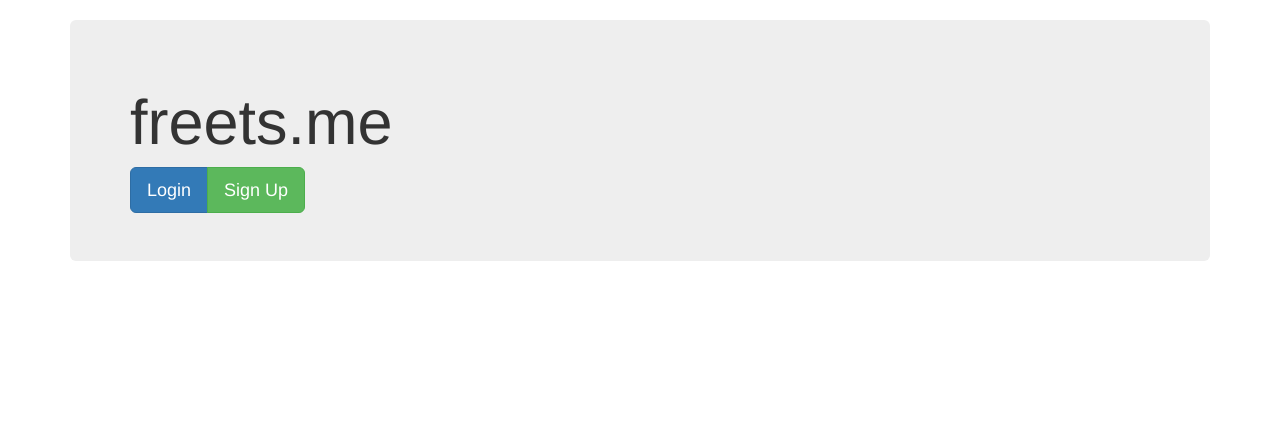
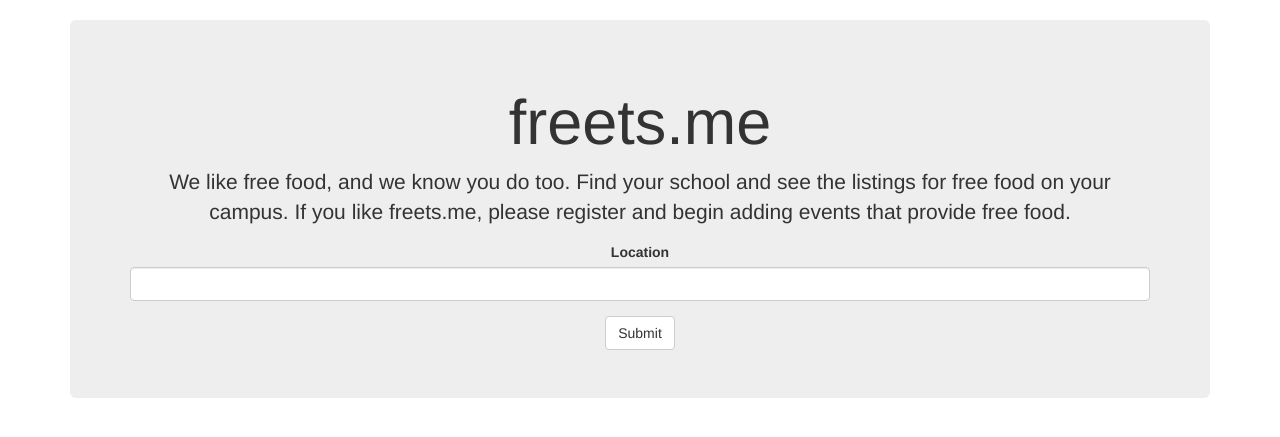
Before and after one commit to foodsnag/foodsnag-web, a Flask app: page / in a window 1280 px wide. Shown: the part 52-489 px from the top of the page. Run offline with Flask 2, Linux system fonts and the light colour scheme; some libraries are stand-ins or nearby versions.

Commit message:
Continuing front end work

```diff
--- a/app/main/forms.py
+++ b/app/main/forms.py
@@ -40,3 +40,13 @@ class MakeEventForm(Form):
     pass
     #if field.data < datetime.datetime.now():
     #  raise ValidationError('Time must be in the future')
+
+class SchoolSearchForm(Form):
+    location = AutocompleteField(
+          url='auth.autocomplete',
+          placeholder='Begin typing to search for your school...',
+          get_label='name',
+          getter=get_loc_by_id,
+          validators=[Required()]
+      )
+    submit = SubmitField('Submit')
--- a/app/main/views.py
+++ b/app/main/views.py
@@ -3,7 +3,7 @@ from flask import render_template, session, redirect, url_for, current_app,\
   flash, jsonify, request
 from flask.ext.login import login_user, login_required, current_user
 from . import main
-from .forms import EditProfileForm, MakeEventForm
+from .forms import EditProfileForm, MakeEventForm, SchoolSearchForm
 from ..auth.forms import LoginForm, RegistrationForm
 from .. import db
 from ..models import User, Event, Location
@@ -19,6 +19,12 @@ def index():
   else:
     # Registration form
     register = RegistrationForm()
+
+    schoolSearch = SchoolSearchForm()
+
+    if schoolSearch.validate_on_submit():
+        return redirect(url_for('auth.login'))
+
     if register.validate_on_submit():
       user = User()
       user.email = register.email.data
@@ -38,7 +44,8 @@ def index():
         login_user(user, login.remember_me.data)
         return redirect(url_for('main.index'))
       flash('Invalid username or password.')
-    return render_template('index.html', loginForm=login, registerForm=register)
+    return render_template('index.html', loginForm=login, registerForm=register, \
+        schoolSearchForm=schoolSearch)
 
 
 ## User stuff
--- /dev/null
+++ b/app/static/css/main.css
@@ -0,0 +1,7 @@
+.full {
+  background: url(http://placehold.it/1920x1080) no-repeat center center fixed;
+  -webkit-background-size: cover;
+  -moz-background-size: cover;
+  -o-background-size: cover;
+  background-size: cover;
+}
--- a/app/templates/event.html
+++ b/app/templates/event.html
@@ -8,7 +8,8 @@
   {{ event.name }}
   </h1>
   <p>Happening at {{ event.time.strftime('%m/%d %I:%M%p') }} at {{ event.place }}</p>
-  <p>Submitted by {{ event.author.username }}</p>
+  <p>Submitted by <a href="{{ url_for('.user', username=event.author.username) }}">{{ event.author.username }}</a></p>
+  <p><b>Food being served:</b> {{ event.serving }}</p>
 </div>
 </div>
 
--- a/app/templates/index.html
+++ b/app/templates/index.html
@@ -17,15 +17,20 @@
 {% else %}
 
   <!-- Register/Sign in -->
-  <div class="jumbotron">
+  <div class="jumbotron text-center">
     <h1>freets.me</h1>
+    <p>We like free food, and we know you do too. Find your school and see the
+      listings for free food on your campus. If you like freets.me, please
+      register and begin adding events that provide free food.</p>
 
-    <div class="text-block">
+      {{ wtf.quick_form(schoolSearchForm) }}
+
+    <!-- <div class="text-block">
       <div class="btn-group btn-group-lg" role="group">
         <a href="{{ url_for('auth.login') }}" class="btn btn-primary" role="button">Login</a>
         <a href="{{ url_for('auth.register') }}" class="btn btn-success" role="button">Sign Up</a>
       </div>
-    </div>
+    </div> -->
 
   </div>
 
```
Also changed, not shown: app/templates/eventlist.html (+8 -3 lines), app/static/images/home-scroll/home01.jpg (added), 1 other file.
